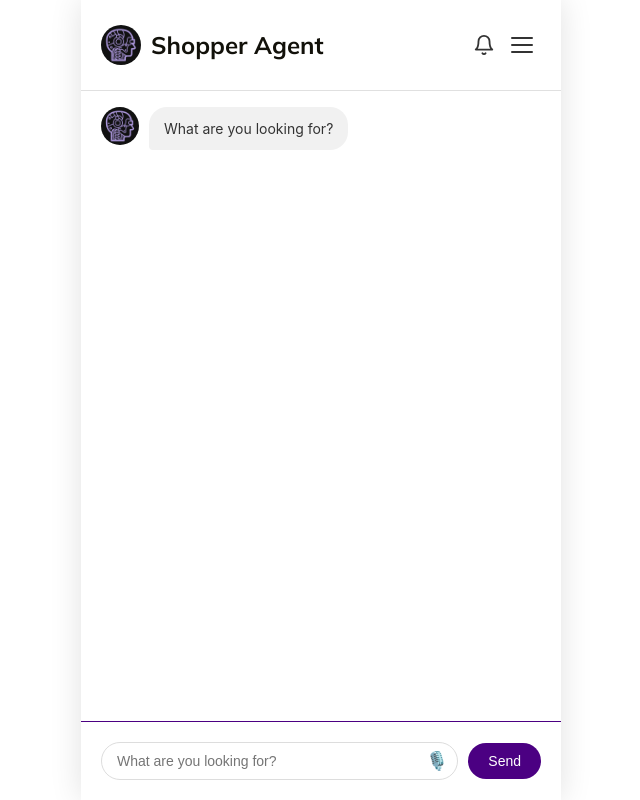
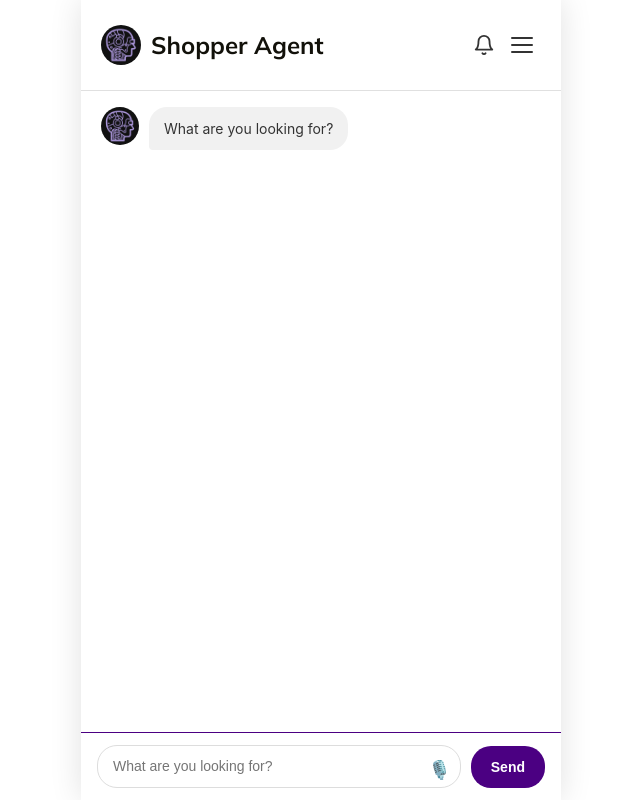
Before and after one commit to ajlewis90/afcp-protype, a React (Vite) app: page / in a window 1280 px wide. Shown: the whole page, without its empty margins (319-959 px from the left). Built offline with nearby package versions, Linux system fonts and the light colour scheme.

Commit message:
Made chat window bigger and expandable

```diff
--- a/src/components/companion_tab_components/ChatInput.css
+++ b/src/components/companion_tab_components/ChatInput.css
@@ -1,6 +1,5 @@
-/* src/components/companion_tab_components/ChatInput.css (Daxedax version) */
 .chat-input-container {
-  padding: 20px;
+  padding: 12px 16px;
   background-color: #fff;
   border-top: 1px solid #4B0082;
   position: relative;
@@ -9,26 +8,35 @@
 .chat-input-wrapper {
   position: relative;
   display: flex;
-  align-items: center;
+  align-items: flex-end;
+  gap: 10px;
 }
 
 .chat-input-with-voice {
   position: relative;
   flex-grow: 1;
   display: flex;
-  align-items: center;
+  align-items: flex-end;
 }
 
 .chat-input {
   flex-grow: 1;
-  padding: 10px 40px 10px 15px;
+  padding: 10px 42px 10px 15px;
   border: 1px solid #ddd;
   border-radius: 20px;
   font-size: 14px;
   font-family: "Quicksand", sans-serif;
-  color: #666;
+  color: #333;
   outline: none;
   background-color: #fff;
+  resize: none;
+  overflow-y: auto;
+  line-height: 1.5;
+  min-height: 42px;
+  max-height: 140px;
+  box-sizing: border-box;
+  display: block;
+  transition: border-color 0.15s ease;
 }
 
 .chat-input:focus {
@@ -38,6 +46,7 @@
 .voice-input-button {
   position: absolute;
   right: 10px;
+  bottom: 9px;
   background: none;
   border: none;
   font-size: 18px;
@@ -48,37 +57,24 @@
   display: flex;
   align-items: center;
   justify-content: center;
+  line-height: 1;
 }
 
 .voice-input-button:hover {
-  color: #4caf50;
+  color: #4B0082;
 }
 
 .voice-input-button.listening {
-  animation: pulse 1.5s ease-in-out infinite alternate;
-  color: #f44336;
-}
-
-.voice-input-button.disabled {
-  opacity: 0.5;
-  cursor: not-allowed;
-}
-
-.voice-input-button.disabled:hover {
-  color: #666;
+  animation: pulse 1.2s ease-in-out infinite alternate;
 }
 
 @keyframes pulse {
-  from {
-    transform: scale(1);
-  }
-  to {
-    transform: scale(1.1);
-  }
+  from { transform: scale(1); }
+  to   { transform: scale(1.2); }
 }
 
 .send-button {
-  margin-left: 10px;
+  flex-shrink: 0;
   padding: 10px 20px;
   background-color: #4B0082;
   color: white;
@@ -86,24 +82,27 @@
   border-radius: 20px;
   font-size: 14px;
   font-family: "Quicksand", sans-serif;
-  font-weight: 500;
+  font-weight: 600;
   cursor: pointer;
   outline: none;
+  height: 42px;
+  align-self: flex-end;
+  transition: background-color 0.15s ease;
 }
 
 .send-button:hover {
-  background-color: #4B0010;
+  background-color: #360060;
 }
 
 .suggestions {
   position: absolute;
-  bottom: 60px;
+  bottom: calc(100% + 8px);
   left: 0;
   right: 0;
   background-color: #fff;
   border: 1px solid #ddd;
-  border-radius: 8px;
-  box-shadow: 0 2px 4px rgba(0, 0, 0, 0.1);
+  border-radius: 10px;
+  box-shadow: 0 4px 12px rgba(0, 0, 0, 0.1);
   max-height: 200px;
   overflow-y: auto;
   z-index: 10;
@@ -112,7 +111,7 @@
 .suggestion-item {
   padding: 10px 15px;
   font-size: 14px;
-  font-family: "Mulish", sans-serif;
+  font-family: "Quicksand", sans-serif;
   color: #333;
   cursor: pointer;
   display: flex;
@@ -121,11 +120,11 @@
 }
 
 .suggestion-item:hover {
-  background-color: #f5f5f5;
+  background-color: #f5f0ff;
 }
 
 .suggestion-icon {
-  font-size: 12px;
+  font-size: 11px;
   font-family: "Quicksand", sans-serif;
   color: #666;
   background-color: #f0f0f0;
@@ -135,4 +134,5 @@
   display: flex;
   align-items: center;
   justify-content: center;
+  flex-shrink: 0;
 }
--- a/src/components/companion_tab_components/ChatInput.jsx
+++ b/src/components/companion_tab_components/ChatInput.jsx
@@ -9,8 +9,8 @@ const ChatInput = ({ onSend }) => {
   const [isVoiceSupported, setIsVoiceSupported] = useState(false);
   const recognitionRef = useRef(null);
   const onSendRef = useRef(onSend);
+  const textareaRef = useRef(null);
 
-  // Update the ref when onSend changes
   useEffect(() => {
     onSendRef.current = onSend;
   }, [onSend]);
@@ -22,136 +22,133 @@ const ChatInput = ({ onSend }) => {
     'which is stylish and affordable...',
   ];
 
+  const autoResize = () => {
+    const el = textareaRef.current;
+    if (!el) return;
+    el.style.height = 'auto';
+    el.style.height = Math.min(el.scrollHeight, 140) + 'px';
+  };
+
   const handleInputChange = (e) => {
     const value = e.target.value;
-    console.log('handleInputChange - New value:', value);
     setInput(value);
+    autoResize();
 
     if (value.toLowerCase().includes('dress') || value.toLowerCase().includes('beauty')) {
-      const filteredSuggestions = suggestionOptions.filter(suggestion =>
-        suggestion.toLowerCase().includes(value.toLowerCase())
+      const filtered = suggestionOptions.filter(s =>
+        s.toLowerCase().includes(value.toLowerCase())
       );
-      setSuggestions(filteredSuggestions.length > 0 ? filteredSuggestions : suggestionOptions);
-      console.log('handleInputChange - Suggestions updated:', filteredSuggestions.length > 0 ? filteredSuggestions : suggestionOptions);
+      setSuggestions(filtered.length > 0 ? filtered : suggestionOptions);
     } else {
       setSuggestions([]);
-      console.log('handleInputChange - Suggestions cleared');
     }
   };
 
   const handleSend = () => {
     if (input.trim()) {
-      console.log('handleSend - Sending message:', input);
-      onSend(input);
+      onSend(input.trim());
       setInput('');
       setSuggestions([]);
+      setTimeout(() => {
+        if (textareaRef.current) {
+          textareaRef.current.style.height = 'auto';
+        }
+      }, 0);
     }
   };
 
-  // Check if speech recognition is supported
   useEffect(() => {
     const SpeechRecognition = window.SpeechRecognition || window.webkitSpeechRecognition;
     if (SpeechRecognition) {
       setIsVoiceSupported(true);
-      recognitionRef.current = new SpeechRecognition();
-      recognitionRef.current.continuous = false;
-      recognitionRef.current.interimResults = false;
-      recognitionRef.current.lang = 'en-US';
+      const recognition = new SpeechRecognition();
+      recognition.continuous = false;
+      recognition.interimResults = false;
+      recognition.lang = 'en-US';
 
-      recognitionRef.current.onstart = () => {
-        console.log('Voice recognition started');
-        setIsListening(true);
-      };
+      recognition.onstart = () => setIsListening(true);
 
-      recognitionRef.current.onresult = (event) => {
+      recognition.onresult = (event) => {
         const transcript = event.results?.[0]?.[0]?.transcript;
-        if (transcript) {
-          console.log('Voice recognition result:', transcript);
+        if (transcript?.trim()) {
           setInput(transcript);
-          // Automatically send the voice message
           setTimeout(() => {
-            if (transcript.trim()) {
-              onSendRef.current(transcript);
-              setInput('');
-              setSuggestions([]);
-            }
-          }, 100);
-        } else {
-          console.log('No transcript received from voice recognition');
+            onSendRef.current(transcript.trim());
+            setInput('');
+            setSuggestions([]);
+          }, 150);
         }
       };
 
-      recognitionRef.current.onerror = (event) => {
-        console.error('Voice recognition error:', event.error);
+      recognition.onerror = (event) => {
         setIsListening(false);
         if (event.error === 'not-allowed') {
-          alert('Microphone access denied. Please allow microphone access and try again.');
-        } else if (event.error === 'network') {
-          alert('Network error occurred during voice recognition.');
-        } else {
-          alert('Voice recognition error occurred. Please try again.');
+          alert('Microphone access was denied. Please allow microphone access in your browser settings and try again.');
+        } else if (event.error === 'no-speech') {
+          alert('No speech detected. Please try speaking again.');
+        } else if (event.error !== 'aborted') {
+          alert(`Voice error: ${event.error}. Please try again.`);
         }
       };
 
-      recognitionRef.current.onend = () => {
-        console.log('Voice recognition ended');
-        setIsListening(false);
-      };
+      recognition.onend = () => setIsListening(false);
+
+      recognitionRef.current = recognition;
     } else {
-      console.log('Speech recognition not supported');
       setIsVoiceSupported(false);
     }
 
-    // Cleanup function
     return () => {
-      if (recognitionRef.current && isListening) {
-        try {
-          recognitionRef.current.stop();
-        } catch (error) {
-          console.log('Recognition already stopped');
-        }
-      }
+      try { recognitionRef.current?.stop(); } catch (_) {}
     };
-  }, []); // Empty dependency array to prevent re-initialization
+  }, []);
 
   const handleVoiceInput = () => {
     if (!isVoiceSupported) {
-      alert('Voice recognition is not supported in your browser. Please use Chrome, Safari, or Edge.');
+      alert('Voice recognition requires Chrome, Edge, or Safari. Please switch browsers and try again.');
       return;
     }
-
     if (isListening) {
-      // Stop listening
-      recognitionRef.current.stop();
+      try { recognitionRef.current.stop(); } catch (_) {}
       setIsListening(false);
     } else {
-      // Start listening
-      try {
-        recognitionRef.current.start();
-      } catch (error) {
-        console.error('Error starting voice recognition:', error);
-        alert('Failed to start voice recognition. Please try again.');
+      try { recognitionRef.current.start(); } catch (_) {
+        const SpeechRecognition = window.SpeechRecognition || window.webkitSpeechRecognition;
+        if (SpeechRecognition) {
+          recognitionRef.current = new SpeechRecognition();
+          recognitionRef.current.continuous = false;
+          recognitionRef.current.interimResults = false;
+          recognitionRef.current.lang = 'en-US';
+          recognitionRef.current.onstart = () => setIsListening(true);
+          recognitionRef.current.onend = () => setIsListening(false);
+          recognitionRef.current.onresult = (event) => {
+            const transcript = event.results?.[0]?.[0]?.transcript;
+            if (transcript?.trim()) {
+              setInput(transcript);
+              setTimeout(() => {
+                onSendRef.current(transcript.trim());
+                setInput('');
+              }, 150);
+            }
+          };
+          recognitionRef.current.onerror = () => setIsListening(false);
+          recognitionRef.current.start();
+        }
       }
     }
   };
 
   const handleSuggestionClick = (suggestion) => {
-    console.log('handleSuggestionClick - Clicked suggestion:', suggestion);
-    console.log('handleSuggestionClick - Current input before update:', input);
-
     const newInput = input ? `${input} ${suggestion}` : suggestion;
-    console.log('handleSuggestionClick - New input after append:', newInput);
-
     setInput(newInput);
     setSuggestions([]);
-    console.log('handleSuggestionClick - Suggestions cleared');
-
-    document.querySelector('.chat-input').focus();
+    textareaRef.current?.focus();
+    setTimeout(autoResize, 0);
   };
 
-  const handleKeyPress = (e) => {
-    if (e.key === 'Enter') {
-      console.log('handleKeyPress - Enter pressed');
+  const handleKeyDown = (e) => {
+    if (e.key === 'Enter' && !e.shiftKey) {
+      e.preventDefault();
       handleSend();
     }
   };
@@ -165,7 +162,7 @@ const ChatInput = ({ onSend }) => {
               <div
                 key={index}
                 className="suggestion-item"
-                onClick={() => handleSuggestionClick(suggestion)}
+                onMouseDown={() => handleSuggestionClick(suggestion)}
               >
                 <span className="suggestion-icon">Q</span>
                 {suggestion}
@@ -174,29 +171,21 @@ const ChatInput = ({ onSend }) => {
           </div>
         )}
         <div className="chat-input-with-voice">
-          <input
-            type="text"
+          <textarea
+            ref={textareaRef}
             value={input}
             onChange={handleInputChange}
-            onKeyPress={handleKeyPress}
-            onFocus={() => {
-              console.log('Input focused');
-              setIsFocused(true);
-            }}
-            onBlur={() => {
-              setTimeout(() => {
-                console.log('Input blurred');
-                setIsFocused(false);
-              }, 200);
-            }}
+            onKeyDown={handleKeyDown}
+            onFocus={() => setIsFocused(true)}
+            onBlur={() => setTimeout(() => setIsFocused(false), 200)}
             placeholder="What are you looking for?"
             className="chat-input"
+            rows={1}
           />
           <button
             onClick={handleVoiceInput}
-            className={`voice-input-button ${isListening ? 'listening' : ''} ${!isVoiceSupported ? 'disabled' : ''}`}
-            disabled={!isVoiceSupported}
-            title={isListening ? 'Stop voice input' : 'Start voice input'}
+            className={`voice-input-button ${isListening ? 'listening' : ''}`}
+            title={isListening ? 'Stop listening' : 'Voice input'}
           >
             {isListening ? '🔴' : '🎙️'}
           </button>
```
